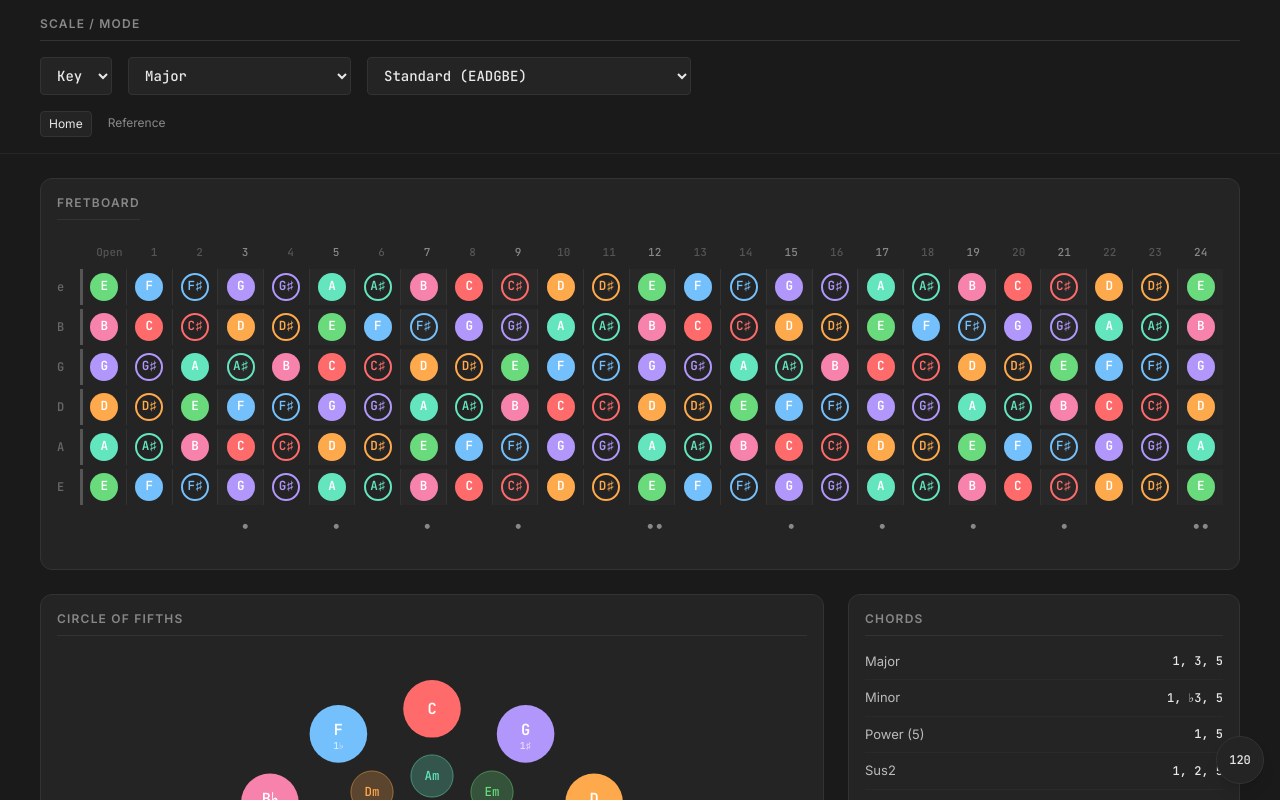
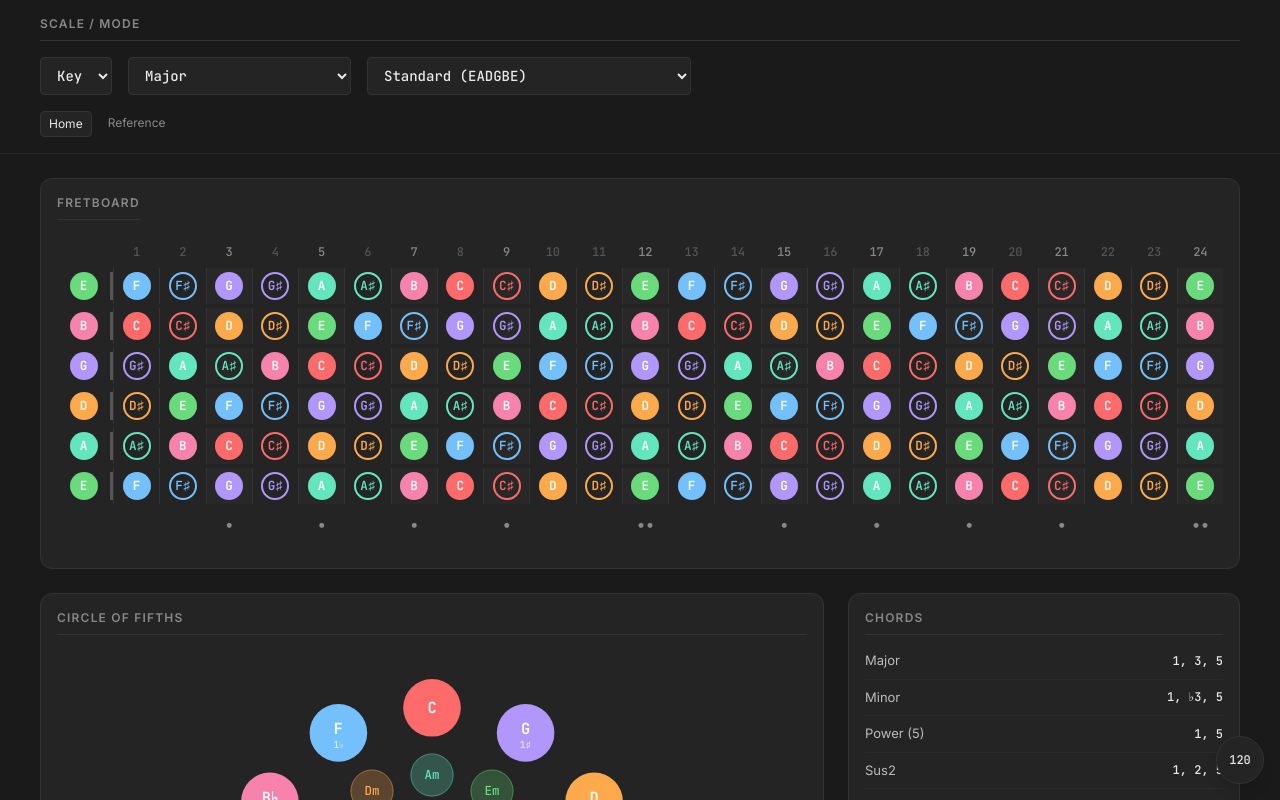
Before and after one commit to javagaba/guitar-reference, a React (Vite) app: page / in a window 1280 px wide. Shown: the top 800 px of the page. Built offline with nearby package versions, Linux system fonts and the light colour scheme.

Commit message:
(imp) Fretboard clarity improvements

```diff
--- a/src/components/Fretboard.tsx
+++ b/src/components/Fretboard.tsx
@@ -48,8 +48,6 @@ export function Fretboard() {
     () => buildFretboardForTuning(selectedTuning.notes),
     [selectedTuning],
   );
-  const stringLabels = selectedTuning.notes;
-
   const isStandard = useMemo(
     () => isStandardIntervalTuning(selectedTuning),
     [selectedTuning],
@@ -130,32 +128,87 @@ export function Fretboard() {
         <div className="min-w-200">
           {/* Fret numbers */}
           <div className="mb-2 flex items-center">
-            <div className="w-7 shrink-0" />
-            {fretboard[0].map((_, fret) => (
+            <div className="w-14 shrink-0" />
+            {fretboard[0].slice(1).map((_, i) => {
+              const fret = i + 1;
+              return (
                 <div
                   key={fret}
-                className={`w-14 text-center font-mono text-[11px] ${
+                  className={`w-14 text-center font-mono text-xs ${
                     FRET_MARKERS.includes(fret) ? "text-subtle" : "text-[#555]"
                   }`}
-                style={{
-                  borderLeft:
-                    fret === 0
-                      ? "3px solid transparent"
-                      : "1px solid transparent",
-                }}
+                  style={{ borderLeft: "1px solid transparent" }}
                 >
-                {fret === 0 ? "Open" : fret}
+                  {fret}
                 </div>
-            ))}
+              );
+            })}
           </div>
 
           {/* Strings */}
-          {fretboard.map((string, stringIndex) => (
+          {fretboard.map((string, stringIndex) => {
+            const openNote = string[0];
+            const openInScale = hasScale && isNoteInScale(openNote, scaleNotes);
+            const openIsRoot = hasScale && noteIndex(openNote) === rootIdx;
+            const openCaged = isInCagedBox(0);
+            const openIsChordTone = chordToneInfo
+              ? getChordToneLabel(openNote, chordToneInfo) !== null
+              : false;
+            const openIsChordRoot = chordToneInfo
+              ? noteIndex(openNote) === chordRootIdx
+              : false;
+            const openChordLabel = chordToneInfo
+              ? getChordToneLabel(openNote, chordToneInfo)
+              : null;
+            const openDimmed = hasScale && (
+              !openInScale ||
+              (chordToneInfo && openInScale && !openIsChordTone) ||
+              (selectedCagedShapes.size > 0 && !openCaged.inBox && openInScale)
+            );
+            const openDegree = hasScale
+              ? getScaleDegree(openNote, scaleNotes)
+              : null;
+            const openLabel = chordToneInfo && openIsChordTone
+              ? openChordLabel ?? undefined
+              : showIntervals && openDegree != null
+                ? openDegree === 1 ? "R" : String(openDegree)
+                : undefined;
+            let openEmphasis: "third" | "fifth" | null = null;
+            if (chordToneInfo && openIsChordTone && !openIsChordRoot) {
+              openEmphasis = "third";
+            } else if (hasScale && openInScale && rootIdx >= 0 && !chordToneInfo) {
+              const semitones = (((noteIndex(openNote) - rootIdx) % 12) + 12) % 12;
+              if (semitones === 3 || semitones === 4) openEmphasis = "third";
+              else if (semitones === 7) openEmphasis = "fifth";
+            }
+
+            return (
               <div key={stringIndex} className="mb-1 flex items-center">
-              <div className="w-7 font-mono text-xs font-semibold text-muted">
-                {stringIndex === 0 ? stringLabels[0].toLowerCase() : stringLabels[stringIndex]}
+                {/* Open note column */}
+                <div
+                  className="flex w-14 shrink-0 items-center justify-center"
+                  style={{ borderRight: "3px solid #555" }}
+                >
+                  <NoteCircle
+                    note={openNote}
+                    size={28}
+                    dimmed={openDimmed}
+                    isRoot={chordToneInfo ? openIsChordRoot : openIsRoot}
+                    label={openLabel}
+                    emphasis={openEmphasis}
+                    colorOverride={
+                      showIntervals && openDegree != null && !chordToneInfo
+                        ? getDegreeColor(openDegree)
+                        : undefined
+                    }
+                    onClick={() =>
+                      playNoteAtMidi(selectedTuning.midiNotes[stringIndex])
+                    }
+                  />
                 </div>
-              {string.map((note, fret) => {
+                {/* Frets 1+ */}
+                {string.slice(1).map((note, i) => {
+                  const fret = i + 1;
                   const inScale = hasScale && isNoteInScale(note, scaleNotes);
                   const isRoot = hasScale && noteIndex(note) === rootIdx;
 
@@ -180,7 +233,6 @@ export function Fretboard() {
                     ? getScaleDegree(note, scaleNotes)
                     : null;
 
-                // When a chord is selected, show chord-tone labels; otherwise scale degrees
                   const label = chordToneInfo && isChordTone
                     ? chordLabel ?? undefined
                     : showIntervals && degree != null
@@ -204,8 +256,7 @@ export function Fretboard() {
                       key={fret}
                       className="flex w-14 justify-center py-1"
                       style={{
-                      borderLeft:
-                        fret === 0 ? "3px solid #555" : "1px solid #333",
+                        borderLeft: "1px solid #333",
                         backgroundColor: caged.inBox && inScale
                           ? caged.color!
                           : FRET_MARKERS.includes(fret)
@@ -233,21 +284,19 @@ export function Fretboard() {
                   );
                 })}
               </div>
-          ))}
+            );
+          })}
 
           {/* Fret dot markers */}
           <div className="mt-2 flex items-center">
-            <div className="w-7 shrink-0" />
-            {fretboard[0].map((_, fret) => (
+            <div className="w-14 shrink-0" />
+            {fretboard[0].slice(1).map((_, i) => {
+              const fret = i + 1;
+              return (
                 <div
                   key={fret}
                   className="w-14 text-center text-subtle"
-                style={{
-                  borderLeft:
-                    fret === 0
-                      ? "3px solid transparent"
-                      : "1px solid transparent",
-                }}
+                  style={{ borderLeft: "1px solid transparent" }}
                 >
                   {fret === 12 || fret === 24
                     ? "••"
@@ -255,7 +304,8 @@ export function Fretboard() {
                       ? "•"
                       : ""}
                 </div>
-            ))}
+              );
+            })}
           </div>
         </div>
       </div>
```
Lines whose indentation alone changed are shown as unchanged.
